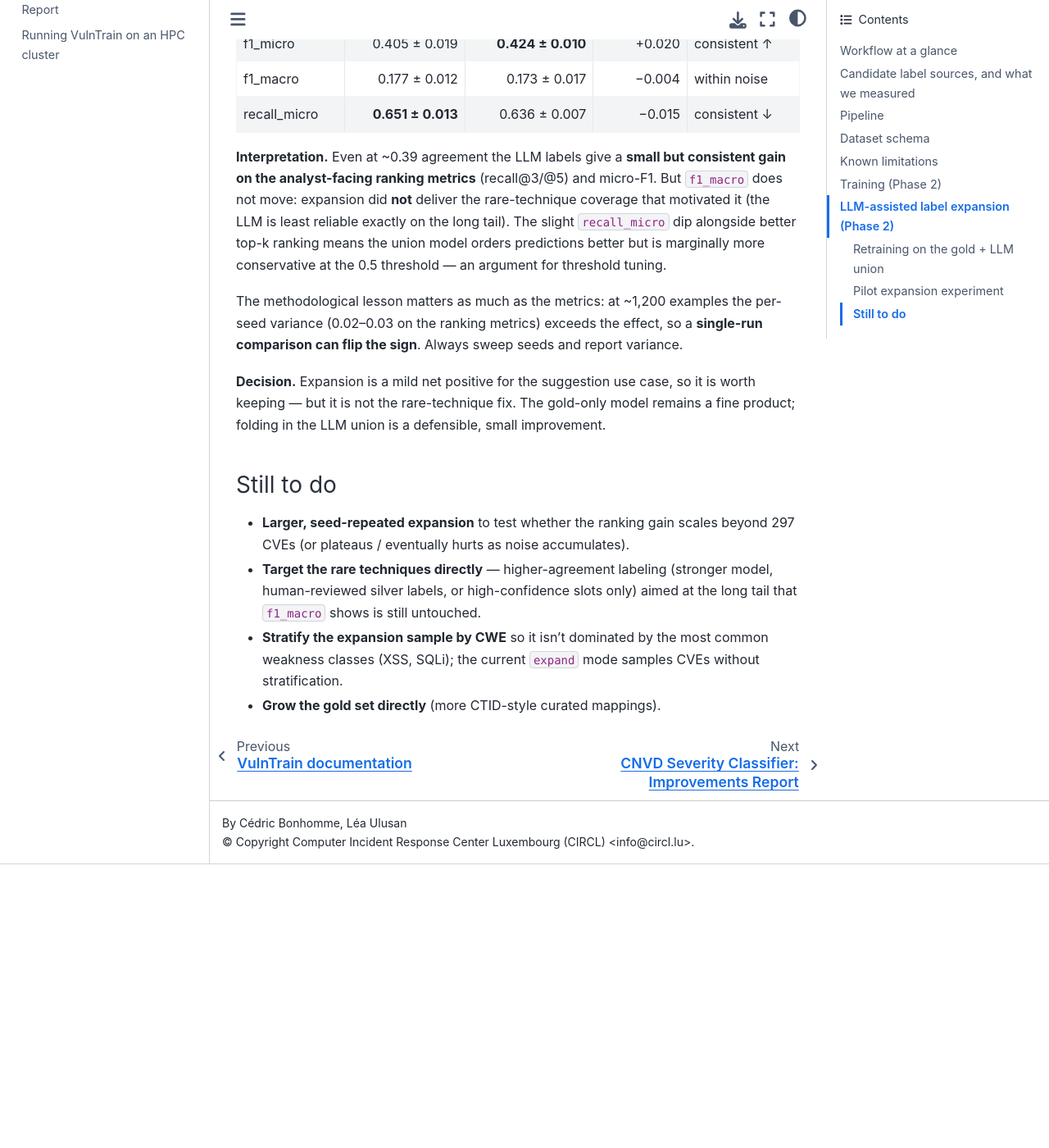
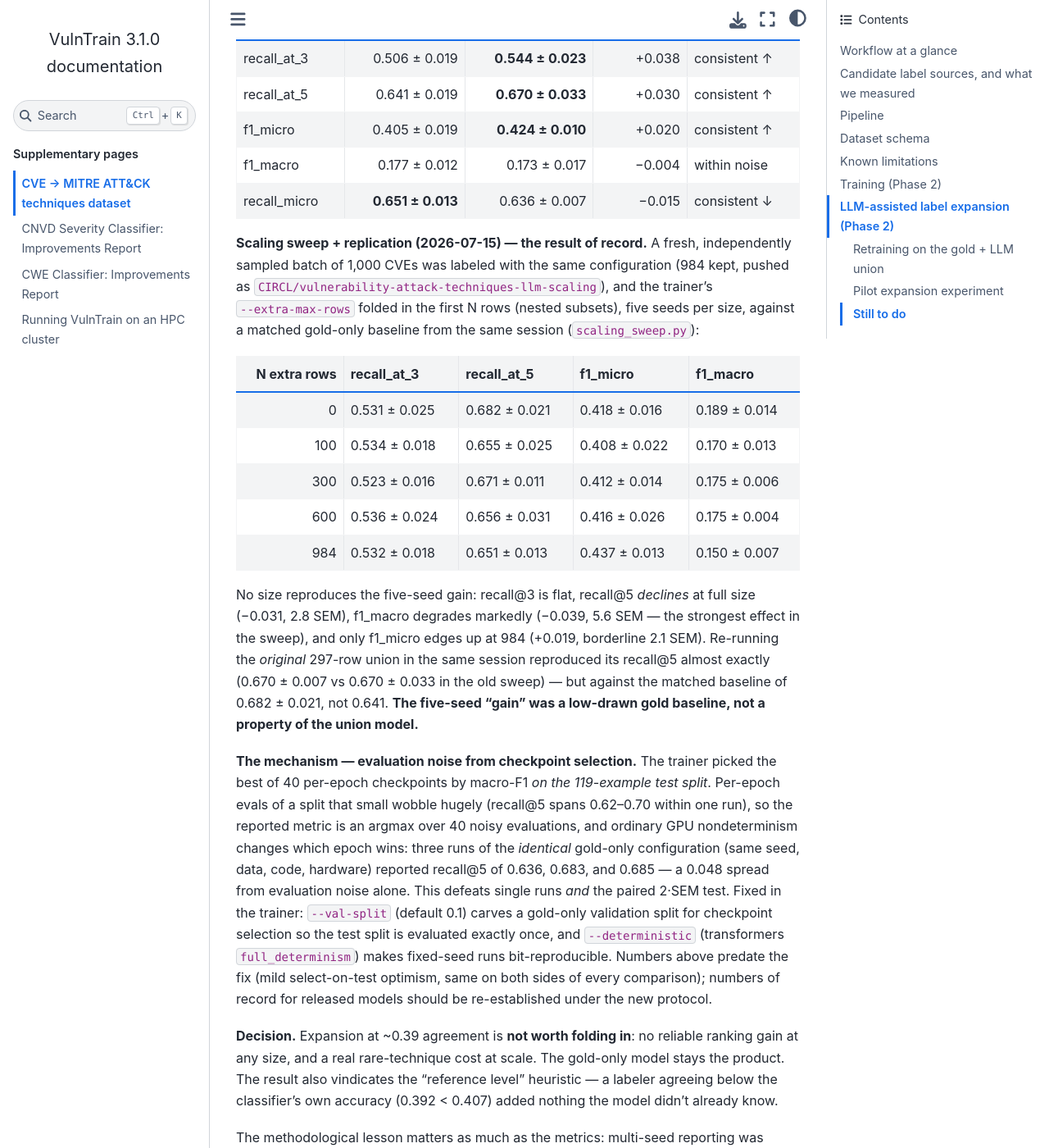
Before and after one commit to vulnerability-lookup/VulnTrain, a Sphinx documentation site: the page built from docs/attack-techniques-dataset.md, in a window 1280 px wide and 1400 px high, scrolled down 12683 px. Shown: the whole window at 82% size. Built offline with Sphinx 7.4.7 and the Sphinx Book theme 1.1.4, drawn with Linux system fonts in a browser that asks for light colours; before the commit the page ends 13737 px from its top, so only the background shows below that; some of the changed text lies outside the part shown.

Commit message:
chg: [doc] Final expansion verdict: no reliable gain at any size; evaluation-noise mechanism and protocol fix

```diff
--- a/docs/attack-techniques-dataset.md
+++ b/docs/attack-techniques-dataset.md
@@ -458,11 +458,15 @@
 under-represents. A flat or worse result means expansion does not pay off at
 this agreement level, and the gold-only model stays the product.
 
-> **Important — this result was corrected by a seed sweep.** The single-run
-> pilot below (seed 42) appeared to *degrade* the model. Repeating the
-> comparison across five seeds **reversed the sign**: expansion gives a small
-> but consistent ranking gain. The single-run numbers are kept as a cautionary
-> example; the multi-seed table is the result of record.
+> **Important — this experiment produced three successive verdicts, and only
+> the last survives.** The single-run pilot (seed 42) said expansion *degrades*
+> the model. A five-seed sweep said it *helps* (small consistent ranking gain).
+> An independent replication plus an expansion-size scaling sweep showed both
+> were artifacts: **expansion at ~0.39 agreement gives no reliable gain at any
+> size from 100 to 984 rows, and degrades rare-technique macro-F1 at scale.**
+> The root cause of the churn was evaluation noise from best-checkpoint
+> selection on the small test split (now fixed in the trainer — see below).
+> The earlier tables are kept as cautionary examples.
 
 **Single-run pilot (seed 42) — misleading.** Both models were trained with
 identical code, seed (42), and hyper-parameters; the only difference is the 297
@@ -478,13 +482,15 @@
 | recall_at_3 | 0.546 | 0.491 | −0.055 |
 | recall_at_5 | 0.683 | 0.633 | −0.050 |
 
-Taken alone this says expansion hurts. It does not: seed 42's gold-only
-`recall_at_5` (0.683) is ~2σ above the five-seed mean (0.641), a lucky draw for
-gold and an unlucky one for the union — the worst pairing for detecting a gain.
+Taken alone this says expansion hurts. That conclusion did not survive — though
+the reason turned out to be subtler than first thought (see the mechanism
+below).
 
-**Five-seed result (seeds 42–46) — the number of record.** Mean ± std across
-seeds; Δ is the mean of the paired per-seed differences. "Consistent" marks
-|Δ| > 2·SEM (see `--seed` on the trainer and `aggregate_sweep.py`).
+**Five-seed sweep (seeds 42–46) — appeared to reverse it; second cautionary
+example.** Mean ± std across seeds; Δ is the mean of the paired per-seed
+differences. "Consistent" marks |Δ| > 2·SEM (see `--seed` on the trainer and
+`aggregate_sweep.py`). At the time this was adopted as the number of record;
+the replication below showed the gold-only column had drawn low.
 
 | Metric | Gold-only | Gold + LLM | Δ (paired) | |
 |---|---:|---:|---:|---|
@@ -494,32 +500,68 @@
 | f1_macro | 0.177 ± 0.012 | 0.173 ± 0.017 | −0.004 | within noise |
 | recall_micro | **0.651 ± 0.013** | 0.636 ± 0.007 | −0.015 | consistent ↓ |
 
-**Interpretation.** Even at ~0.39 agreement the LLM labels give a **small but
-consistent gain on the analyst-facing ranking metrics** (recall@3/@5) and
-micro-F1. But `f1_macro` does not move: expansion did **not** deliver the
-rare-technique coverage that motivated it (the LLM is least reliable exactly on
-the long tail). The slight `recall_micro` dip alongside better top-k ranking
-means the union model orders predictions better but is marginally more
-conservative at the 0.5 threshold — an argument for threshold tuning.
+**Scaling sweep + replication (2026-07-15) — the result of record.** A fresh,
+independently sampled batch of 1,000 CVEs was labeled with the same
+configuration (984 kept, pushed as
+`CIRCL/vulnerability-attack-techniques-llm-scaling`), and the trainer's
+`--extra-max-rows` folded in the first N rows (nested subsets), five seeds per
+size, against a matched gold-only baseline from the same session
+(`scaling_sweep.py`):
 
-The methodological lesson matters as much as the metrics: at ~1,200 examples the
-per-seed variance (0.02–0.03 on the ranking metrics) exceeds the effect, so a
-**single-run comparison can flip the sign**. Always sweep seeds and report
-variance.
+| N extra rows | recall_at_3 | recall_at_5 | f1_micro | f1_macro |
+|---:|---|---|---|---|
+| 0 | 0.531 ± 0.025 | 0.682 ± 0.021 | 0.418 ± 0.016 | 0.189 ± 0.014 |
+| 100 | 0.534 ± 0.018 | 0.655 ± 0.025 | 0.408 ± 0.022 | 0.170 ± 0.013 |
+| 300 | 0.523 ± 0.016 | 0.671 ± 0.011 | 0.412 ± 0.014 | 0.175 ± 0.006 |
+| 600 | 0.536 ± 0.024 | 0.656 ± 0.031 | 0.416 ± 0.026 | 0.175 ± 0.004 |
+| 984 | 0.532 ± 0.018 | 0.651 ± 0.013 | 0.437 ± 0.013 | 0.150 ± 0.007 |
 
-**Decision.** Expansion is a mild net positive for the suggestion use case, so
-it is worth keeping — but it is not the rare-technique fix. The gold-only model
-remains a fine product; folding in the LLM union is a defensible, small
-improvement.
+No size reproduces the five-seed gain: recall@3 is flat, recall@5 *declines*
+at full size (−0.031, 2.8 SEM), f1_macro degrades markedly (−0.039, 5.6 SEM —
+the strongest effect in the sweep), and only f1_micro edges up at 984 (+0.019,
+borderline 2.1 SEM). Re-running the *original* 297-row union in the same
+session reproduced its recall@5 almost exactly (0.670 ± 0.007 vs 0.670 ±
+0.033 in the old sweep) — but against the matched baseline of 0.682 ± 0.021,
+not 0.641. **The five-seed "gain" was a low-drawn gold baseline, not a
+property of the union model.**
+
+**The mechanism — evaluation noise from checkpoint selection.** The trainer
+picked the best of 40 per-epoch checkpoints by macro-F1 *on the 119-example
+test split*. Per-epoch evals of a split that small wobble hugely (recall@5
+spans 0.62–0.70 within one run), so the reported metric is an argmax over 40
+noisy evaluations, and ordinary GPU nondeterminism changes which epoch wins:
+three runs of the *identical* gold-only configuration (same seed, data, code,
+hardware) reported recall@5 of 0.636, 0.683, and 0.685 — a 0.048 spread from
+evaluation noise alone. This defeats single runs *and* the paired 2·SEM test.
+Fixed in the trainer: `--val-split` (default 0.1) carves a gold-only
+validation split for checkpoint selection so the test split is evaluated
+exactly once, and `--deterministic` (transformers `full_determinism`) makes
+fixed-seed runs bit-reproducible. Numbers above predate the fix (mild
+select-on-test optimism, same on both sides of every comparison); numbers of
+record for released models should be re-established under the new protocol.
+
+**Decision.** Expansion at ~0.39 agreement is **not worth folding in**: no
+reliable ranking gain at any size, and a real rare-technique cost at scale.
+The gold-only model stays the product. The result also vindicates the
+"reference level" heuristic — a labeler agreeing below the classifier's own
+accuracy (0.392 < 0.407) added nothing the model didn't already know.
+
+The methodological lesson matters as much as the metrics: multi-seed reporting
+was **necessary but not sufficient** — the five-seed comparison passed its own
+consistency criterion and was still wrong. In this regime you also need a
+selection split that is not the test split, deterministic (or repeated) runs,
+and replication on an independent sample before believing a small effect.
 
 ### Still to do
 
-- **Larger, seed-repeated expansion** to test whether the ranking gain scales
-  beyond 297 CVEs (or plateaus / eventually hurts as noise accumulates).
-- **Target the rare techniques directly** — higher-agreement labeling (stronger
-  model, human-reviewed silver labels, or high-confidence slots only) aimed at
-  the long tail that `f1_macro` shows is still untouched.
-- **Stratify the expansion sample by CWE** so it isn't dominated by the most
-  common weakness classes (XSS, SQLi); the current `expand` mode samples
+- **Re-establish the numbers of record** (gold-only model) under the corrected
+  protocol: `--val-split 0.1 --deterministic`, 5+ seeds.
+- **Raise labeler agreement** before any further expansion attempt — stronger
+  model, human-reviewed silver labels, or high-confidence slots only — aimed at
+  the long tail that `f1_macro` shows is the binding constraint.
+- **Stratify any future expansion sample by CWE** so it isn't dominated by the
+  most common weakness classes (XSS, SQLi); the current `expand` mode samples
   CVEs without stratification.
 - **Grow the gold set directly** (more CTID-style curated mappings).
+- **Base-model comparison** (roberta-large, SecureBERT, ModernBERT) under the
+  new protocol.
```
